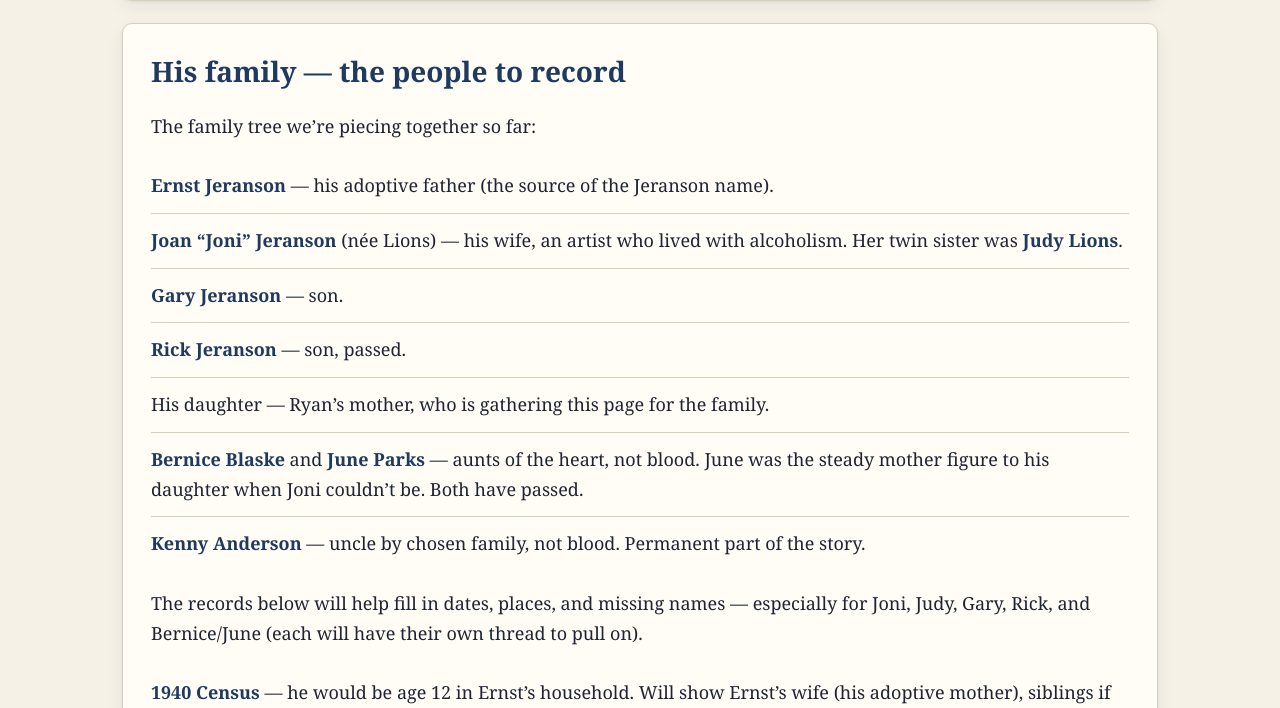
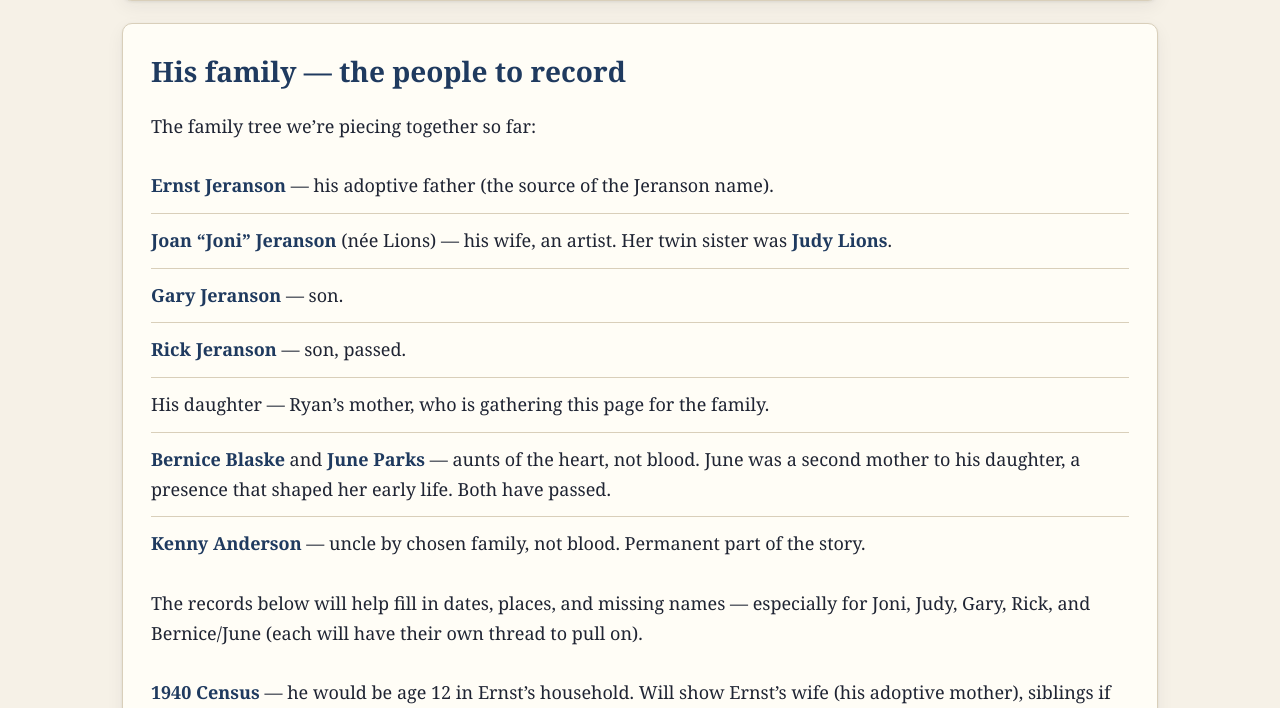
Before and after one commit to KHET-1/richard-jeranson-memorial, a Python web app: template templates/research.html in a window 1280 px wide. Shown: the part 2306-3014 px from the top of the page. Run offline with Jinja, Linux system fonts and the light colour scheme; the template is opened without the code that fills it, so the values that code supplies are empty.

Commit message:
Honor Joni cleanly — remove sensitive language about her
Removed references to alcoholism / "struggled with alcohol" / "when Joni
couldn't be" from both bio and research pages. Joan "Joni" Jeranson is
honored simply as an artist. June Parks is described as a second mother
whose love shaped Ryan's mother — without contrasting against Joni.

Memorial sites carry only what the family wants public.

Co-Authored-By: Claude Opus 4.7 (1M context) <noreply@anthropic.com>

```diff
--- a/templates/research.html
+++ b/templates/research.html
@@ -119,14 +119,14 @@
     <p>The family tree we&rsquo;re piecing together so far:</p>
     <ul class="rlist">
       <li><strong>Ernst Jeranson</strong> &mdash; his adoptive father (the source of the Jeranson name).</li>
-      <li><strong>Joan &ldquo;Joni&rdquo; Jeranson</strong> (n&eacute;e Lions) &mdash; his wife,
-          an artist who lived with alcoholism. Her twin sister was <strong>Judy Lions</strong>.</li>
+      <li><strong>Joan &ldquo;Joni&rdquo; Jeranson</strong> (n&eacute;e Lions) &mdash; his wife, an artist.
+          Her twin sister was <strong>Judy Lions</strong>.</li>
       <li><strong>Gary Jeranson</strong> &mdash; son.</li>
       <li><strong>Rick Jeranson</strong> &mdash; son, passed.</li>
       <li>His daughter &mdash; Ryan&rsquo;s mother, who is gathering this page for the family.</li>
       <li><strong>Bernice Blaske</strong> and <strong>June Parks</strong> &mdash; aunts of the heart,
-          not blood. June was the steady mother figure to his daughter when Joni couldn&rsquo;t be.
-          Both have passed.</li>
+          not blood. June was a second mother to his daughter, a presence that shaped her
+          early life. Both have passed.</li>
       <li><strong>Kenny Anderson</strong> &mdash; uncle by chosen family, not blood.
           Permanent part of the story.</li>
     </ul>
```
Also changed, not shown: templates/index.html (+4 -5 lines).
